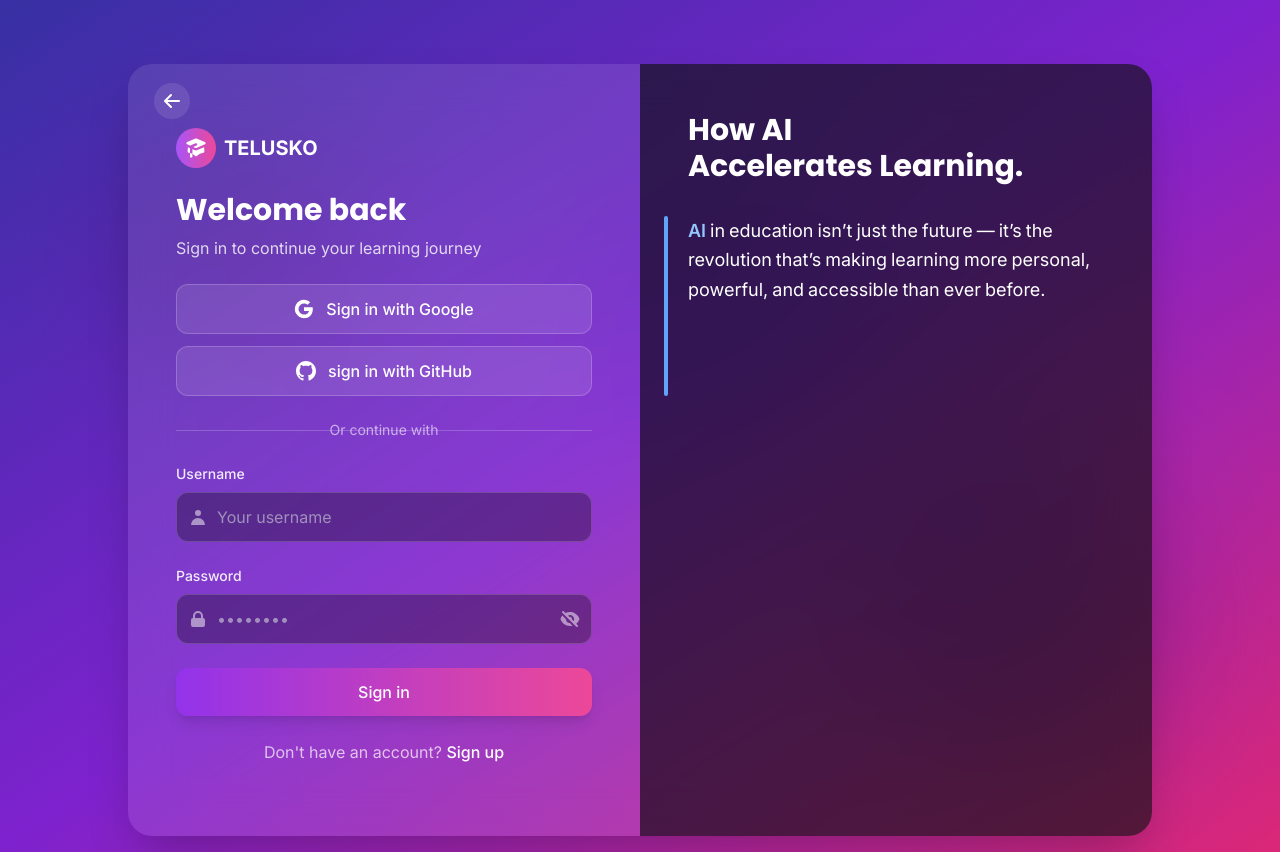
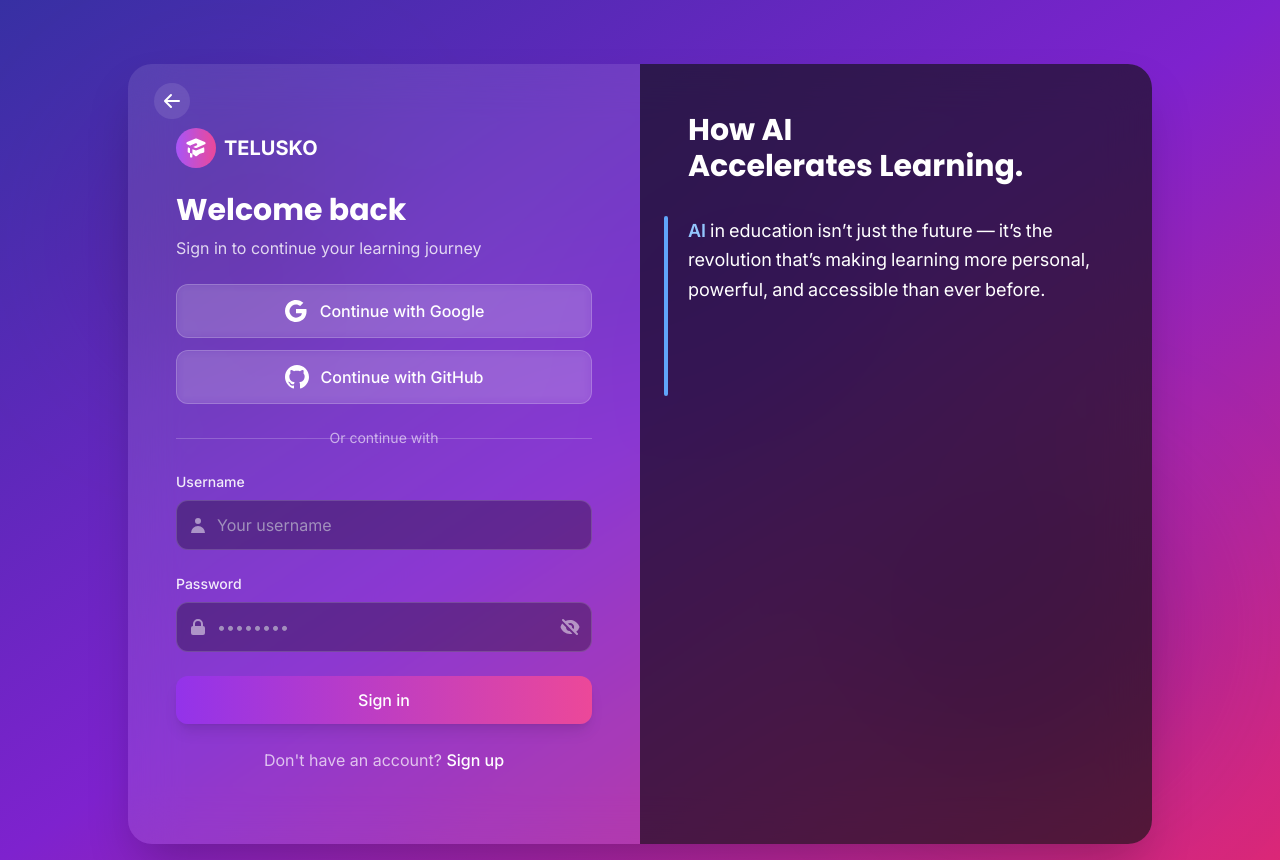
Before and after one commit to Hitesh-malik/test-ai, a React (Vite) app: page /login in a window 1280 px wide. Built offline with nearby package versions, Linux system fonts and the light colour scheme.

Commit message:
set up of the google auth

```diff
--- a/src/components/auth/LoginForm.tsx
+++ b/src/components/auth/LoginForm.tsx
@@ -249,7 +249,8 @@ const LoginForm: React.FC<LoginFormProps> = ({
         </motion.div>
       )}
 
-      {/* Social Login Buttons */}
+
+      {/* Social Login Buttons - Improved for Mobile */}
       <motion.div variants={containerVariants} className="space-y-3 mb-6">
         <motion.button
           variants={itemVariants}
@@ -257,22 +258,32 @@ const LoginForm: React.FC<LoginFormProps> = ({
           whileTap={{ scale: 0.98 }}
           onClick={handleGoogleLogin}
           disabled={socialLoading.google || socialLoading.github}
-          className="w-full flex items-center justify-center px-6 py-3 bg-white bg-opacity-10 hover:bg-opacity-20 text-white font-medium rounded-xl border border-white border-opacity-20 transition-all duration-200 disabled:opacity-50 disabled:cursor-not-allowed"
+          className="w-full flex items-center justify-center px-4 sm:px-6 py-3 sm:py-3.5 bg-white bg-opacity-10 hover:bg-opacity-20 text-white font-medium rounded-xl border border-white border-opacity-20 transition-all duration-200 disabled:opacity-50 disabled:cursor-not-allowed group backdrop-blur-sm"
         >
           {socialLoading.google ? (
+            <div className="flex items-center justify-center">
               <svg className="animate-spin h-5 w-5 text-white" xmlns="http://www.w3.org/2000/svg" fill="none" viewBox="0 0 24 24">
                 <circle className="opacity-25" cx="12" cy="12" r="10" stroke="currentColor" strokeWidth="4"></circle>
                 <path className="opacity-75" fill="currentColor" d="M4 12a8 8 0 018-8V0C5.373 0 0 5.373 0 12h4zm2 5.291A7.962 7.962 0 014 12H0c0 3.042 1.135 5.824 3 7.938l3-2.647z"></path>
               </svg>
+              <span className="ml-2 text-sm sm:text-base">Signing in...</span>
+            </div>
           ) : (
-            <svg className="w-5 h-5 mr-3" viewBox="0 0 24 24">
-              <path fill="currentColor" d="M22.56 12.25c0-.78-.07-1.53-.2-2.25H12v4.26h5.92c-.26 1.37-1.04 2.53-2.21 3.31v2.77h3.57c2.08-1.92 3.28-4.74 3.28-8.09z"/>
-              <path fill="currentColor" d="M12 23c2.97 0 5.46-.98 7.28-2.66l-3.57-2.77c-.98.66-2.23 1.06-3.71 1.06-2.86 0-5.29-1.93-6.16-4.53H2.18v2.84C3.99 20.53 7.7 23 12 23z"/>
-              <path fill="currentColor" d="M5.84 14.09c-.22-.66-.35-1.36-.35-2.09s.13-1.43.35-2.09V7.07H2.18C1.43 8.55 1 10.22 1 12s.43 3.45 1.18 4.93l2.85-2.22.81-.62z"/>
-              <path fill="currentColor" d="M12 5.38c1.62 0 3.06.56 4.21 1.64l3.15-3.15C17.45 2.09 14.97 1 12 1 7.7 1 3.99 3.47 2.18 7.07l3.66 2.84c.87-2.6 3.3-4.53 6.16-4.53z"/>
+            <div className="flex items-center justify-center">
+              <div className="flex-shrink-0">
+                <svg className="w-5 h-5 sm:w-6 sm:h-6" viewBox="0 0 24 24">
+                  <path fill="currentColor" d="M22.56 12.25c0-.78-.07-1.53-.2-2.25H12v4.26h5.92c-.26 1.37-1.04 2.53-2.21 3.31v2.77h3.57c2.08-1.92 3.28-4.74 3.28-8.09z" />
+                  <path fill="currentColor" d="M12 23c2.97 0 5.46-.98 7.28-2.66l-3.57-2.77c-.98.66-2.23 1.06-3.71 1.06-2.86 0-5.29-1.93-6.16-4.53H2.18v2.84C3.99 20.53 7.7 23 12 23z" />
+                  <path fill="currentColor" d="M5.84 14.09c-.22-.66-.35-1.36-.35-2.09s.13-1.43.35-2.09V7.07H2.18C1.43 8.55 1 10.22 1 12s.43 3.45 1.18 4.93l2.85-2.22.81-.62z" />
+                  <path fill="currentColor" d="M12 5.38c1.62 0 3.06.56 4.21 1.64l3.15-3.15C17.45 2.09 14.97 1 12 1 7.7 1 3.99 3.47 2.18 7.07l3.66 2.84c.87-2.6 3.3-4.53 6.16-4.53z" />
                 </svg>
+              </div>
+              <span className="ml-2 sm:ml-3 text-sm sm:text-base font-medium group-hover:text-opacity-90 transition-all duration-200">
+                <span className="xs:inline">Continue with Google</span>
+                {/* <span className="xs:hidden">Google</span> */}
+              </span>
+            </div>
           )}
-          <span>{socialLoading.google ? 'Signing in...' : 'Sign in with Google'}</span>
         </motion.button>
 
         <motion.button
@@ -281,19 +292,29 @@ const LoginForm: React.FC<LoginFormProps> = ({
           whileTap={{ scale: 0.98 }}
           onClick={handleGithubLogin}
           disabled={socialLoading.github || socialLoading.google}
-          className="w-full flex items-center justify-center px-6 py-3 bg-white bg-opacity-10 hover:bg-opacity-20 text-white font-medium rounded-xl border border-white border-opacity-20 transition-all duration-200 disabled:opacity-50 disabled:cursor-not-allowed"
+          className="w-full flex items-center justify-center px-4 sm:px-6 py-3 sm:py-3.5 bg-white bg-opacity-10 hover:bg-opacity-20 text-white font-medium rounded-xl border border-white border-opacity-20 transition-all duration-200 disabled:opacity-50 disabled:cursor-not-allowed group backdrop-blur-sm"
         >
           {socialLoading.github ? (
+            <div className="flex items-center justify-center">
               <svg className="animate-spin h-5 w-5 text-white" xmlns="http://www.w3.org/2000/svg" fill="none" viewBox="0 0 24 24">
                 <circle className="opacity-25" cx="12" cy="12" r="10" stroke="currentColor" strokeWidth="4"></circle>
                 <path className="opacity-75" fill="currentColor" d="M4 12a8 8 0 018-8V0C5.373 0 0 5.373 0 12h4zm2 5.291A7.962 7.962 0 014 12H0c0 3.042 1.135 5.824 3 7.938l3-2.647z"></path>
               </svg>
+              <span className="ml-2 text-sm sm:text-base">Signing in...</span>
+            </div>
           ) : (
-            <svg className="w-5 h-5 mr-3" fill="currentColor" viewBox="0 0 24 24">
-              <path d="M12 0c-6.626 0-12 5.373-12 12 0 5.302 3.438 9.8 8.207 11.387.599.111.793-.261.793-.577v-2.234c-3.338.726-4.033-1.416-4.033-1.416-.546-1.387-1.333-1.756-1.333-1.756-1.089-.745.083-.729.083-.729 1.205.084 1.839 1.237 1.839 1.237 1.07 1.834 2.807 1.304 3.492.997.107-.775.418-1.305.762-1.604-2.665-.305-5.467-1.334-5.467-5.931 0-1.311.469-2.381 1.236-3.221-.124-.303-.535-1.524.117-3.176 0 0 1.008-.322 3.301 1.23.957-.266 1.983-.399 3.003-.404 1.02.005 2.047.138 3.006.404 2.291-1.552 3.297-1.23 3.297-1.23.653 1.653.242 2.874.118 3.176.77.84 1.235 1.911 1.235 3.221 0 4.609-2.807 5.624-5.479 5.921.43.372.823 1.102.823 2.222v3.293c0 .319.192.694.801.576 4.765-1.589 8.199-6.086 8.199-11.386 0-6.627-5.373-12-12-12z"/>
+            <div className="flex items-center justify-center">
+              <div className="flex-shrink-0">
+                <svg className="w-5 h-5 sm:w-6 sm:h-6" fill="currentColor" viewBox="0 0 24 24">
+                  <path d="M12 0c-6.626 0-12 5.373-12 12 0 5.302 3.438 9.8 8.207 11.387.599.111.793-.261.793-.577v-2.234c-3.338.726-4.033-1.416-4.033-1.416-.546-1.387-1.333-1.756-1.333-1.756-1.089-.745.083-.729.083-.729 1.205.084 1.839 1.237 1.839 1.237 1.07 1.834 2.807 1.304 3.492.997.107-.775.418-1.305.762-1.604-2.665-.305-5.467-1.334-5.467-5.931 0-1.311.469-2.381 1.236-3.221-.124-.303-.535-1.524.117-3.176 0 0 1.008-.322 3.301 1.23.957-.266 1.983-.399 3.003-.404 1.02.005 2.047.138 3.006.404 2.291-1.552 3.297-1.23 3.297-1.23.653 1.653.242 2.874.118 3.176.77.84 1.235 1.911 1.235 3.221 0 4.609-2.807 5.624-5.479 5.921.43.372.823 1.102.823 2.222v3.293c0 .319.192.694.801.576 4.765-1.589 8.199-6.086 8.199-11.386 0-6.627-5.373-12-12-12z" />
                 </svg>
+              </div>
+              <span className="ml-2 sm:ml-3 text-sm sm:text-base font-medium group-hover:text-opacity-90 transition-all duration-200">
+                <span className="xs:inline">Continue with GitHub</span>
+                {/* <span className="hidden xs:hidden">GitHub</span> */}
+              </span>
+            </div>
           )}
-          <span>{socialLoading.github ? 'Signing in...' : 'sign in with GitHub'}</span>
         </motion.button>
       </motion.div>
 
```
Lines whose indentation alone changed are shown as unchanged.
